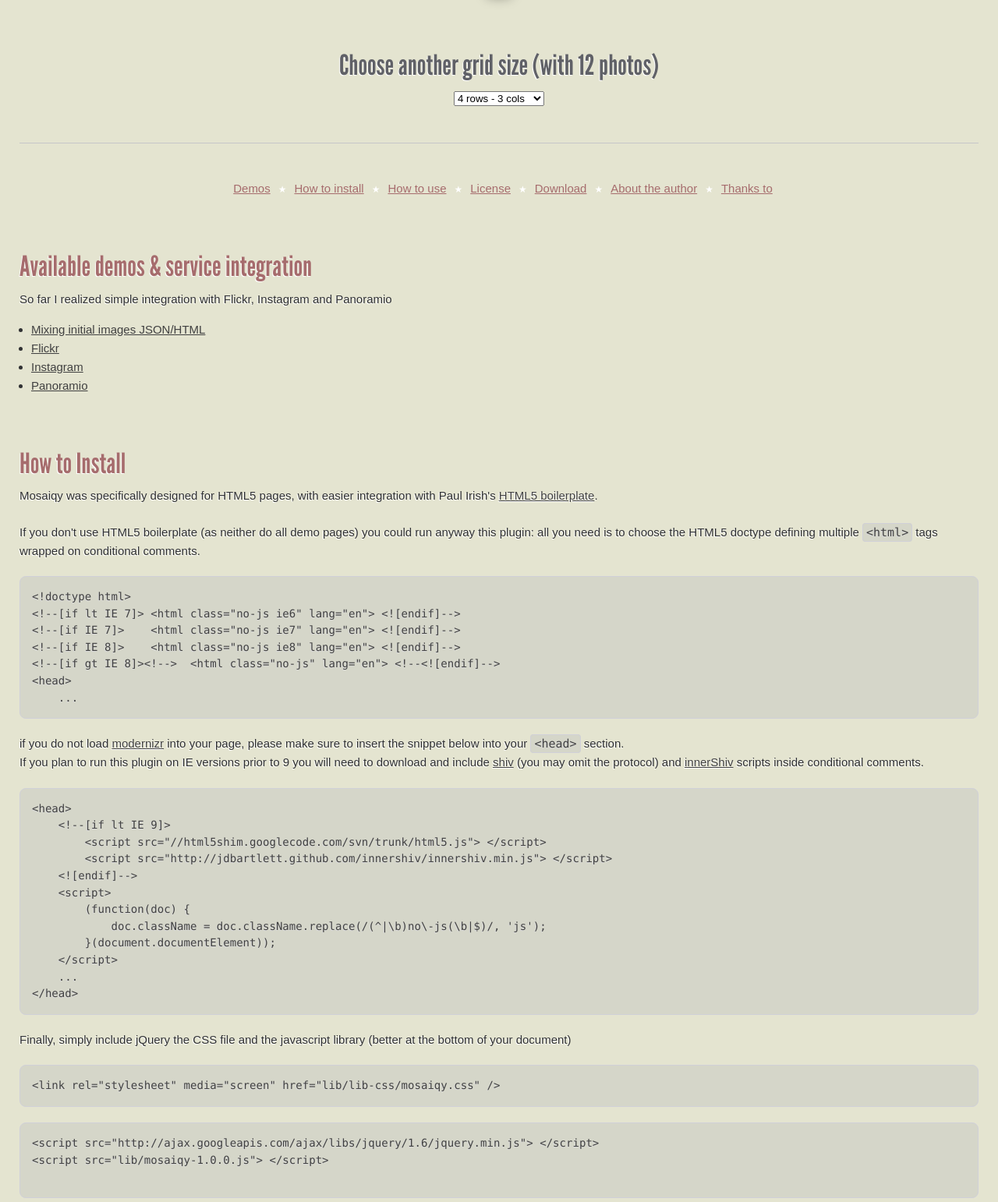
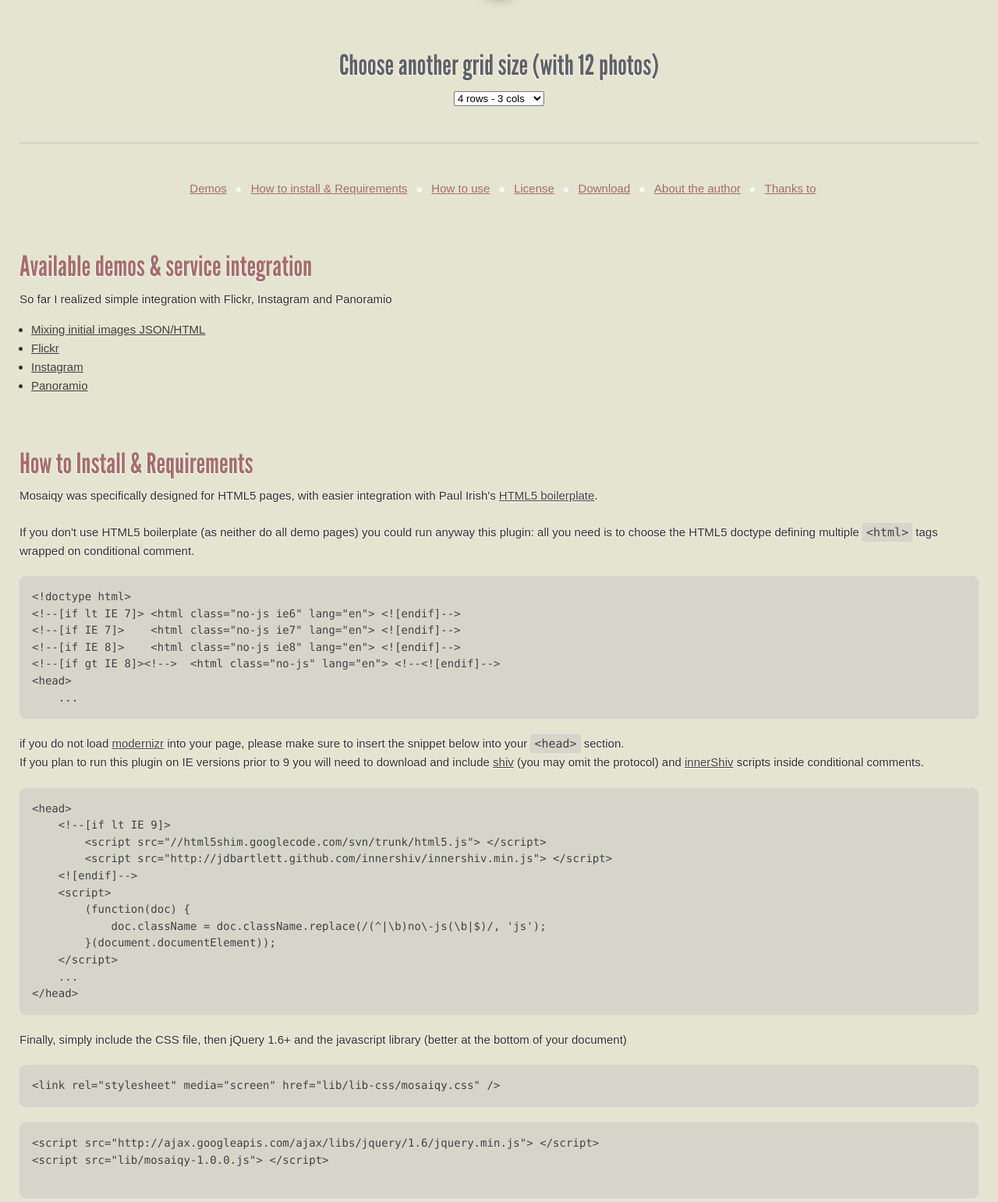
Before and after one commit to magnet0/mosaiqy, a PHP site: page / in a window 1280 px wide. Shown: the part 337-1879 px from the top of the page at 78% size. Run offline with PHP 8.4, Linux system fonts and the light colour scheme; data that the repository does not hold is empty; some libraries are stand-ins or nearby versions.

Commit message:
working on user documentation

```diff
--- a/css/style.css
+++ b/css/style.css
@@ -118,7 +118,6 @@ nav, section {
 
 h1, h2, h3 {
     font-family     : LeagueGothicRegular;
-
 }
 
 
--- a/index.php
+++ b/index.php
@@ -113,7 +113,7 @@
     <nav>
         <ul class="ibw">
             <li><a href="#demos">Demos</a>
-            <li><a href="#how-to-install">How to install</a>
+            <li><a href="#how-to-install">How to install &amp; Requirements</a>
             <li><a href="#how-to-use">How to use</a>
             <li><a href="#license">License</a>
             <li><a href="#download">Download</a>
@@ -138,7 +138,7 @@
 
 
     <section id="how-to-install">
-        <h2>How to Install</h2>
+        <h2>How to Install &amp; Requirements</h2>
 
 
 
@@ -147,7 +147,7 @@
 
         <p>If you don't use HTML5 boilerplate (as neither do all demo pages) you could run anyway this plugin:
         all you need is to choose the HTML5 doctype defining multiple <code>&lt;html&gt;</code> tags
-        wrapped on conditional comments.
+        wrapped on conditional comment.
         </p>
 
         <pre><code>&lt;!doctype html&gt;
@@ -181,7 +181,7 @@
 &lt;/head&gt;</code></pre>
 
         <p>
-        Finally, simply include jQuery the CSS file and the javascript library (better at the bottom of your document)</p>
+        Finally, simply include the CSS file, then jQuery 1.6+ and the javascript library (better at the bottom of your document)</p>
 
         <pre><code>&lt;link rel="stylesheet" media="screen" href="lib/lib-css/mosaiqy.css" /&gt;</code></pre>
 
```
